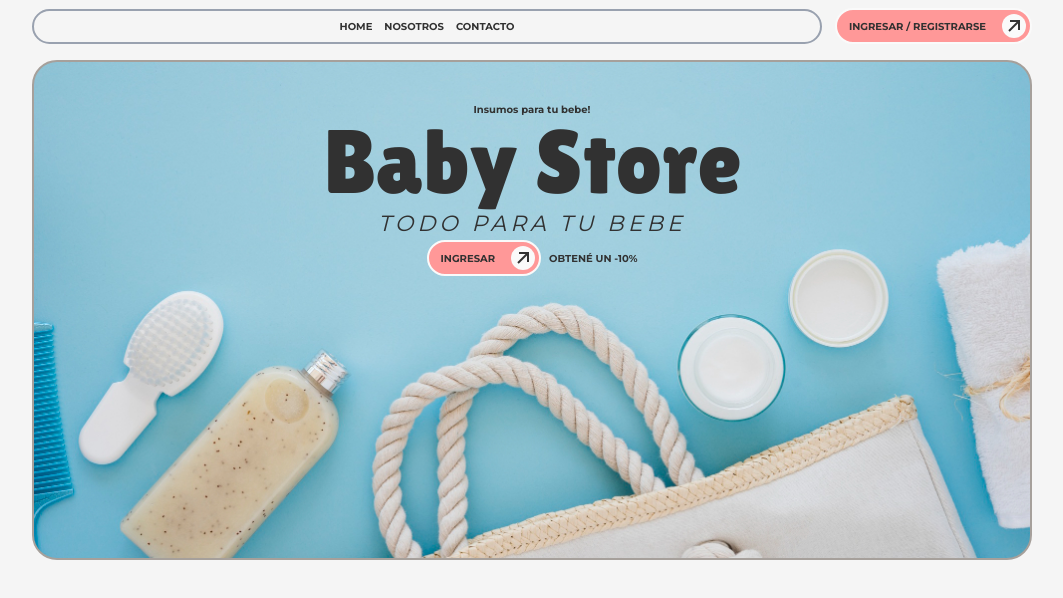
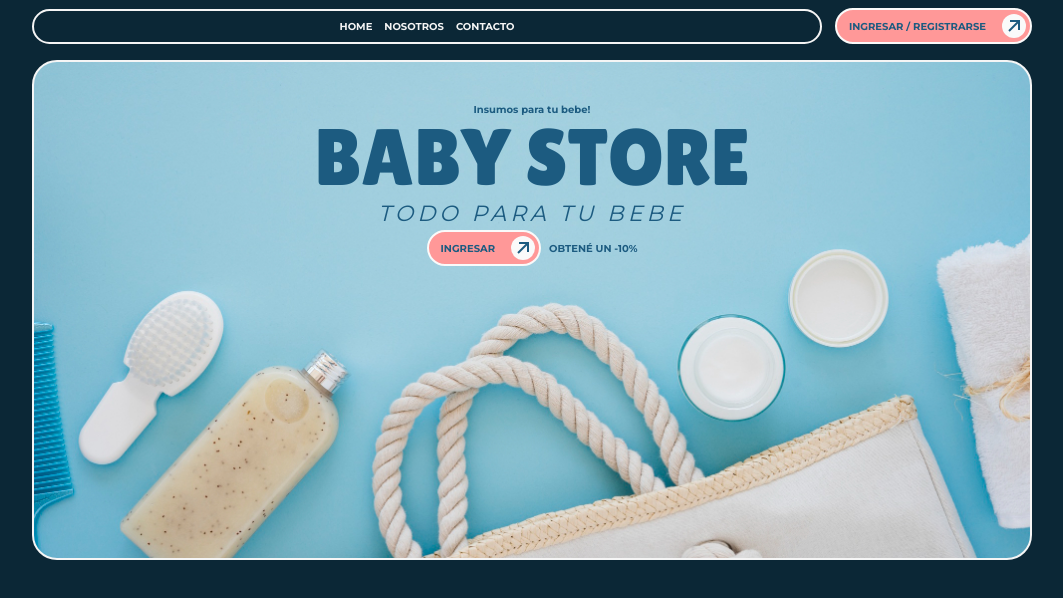
Before and after one commit to JONAAVILA/store-frontend, a Next.js app: page / in a window 1280 px wide. Shown: the top 598 px of the page, without its empty margins (108-1171 px from the left). Built offline with nearby package versions, Linux system fonts and the light colour scheme.

Commit message:
them dark complete

```diff
--- a/src/app/globals.css
+++ b/src/app/globals.css
@@ -2,16 +2,19 @@
 @custom-variant dark (&:where(.dark, .dark *));
 
 :root {
-  --background: #F5F5F5;
-  --foreground: #313131;
+  --primary: #F5F5F5;
+  --secundary: #252525;
   --action: #ff9898;
   --actionHover: #1c5b80;
+
+  --dark-bg:#0b2736;
+  --dark-text:var(--actionHover);
 
   font-weight: 700;
 }
 
 h1{
-  font-size: 90px;
+  font-size: 80px;
   line-height: 1;
 }
 h2{
--- a/src/app/layout.tsx
+++ b/src/app/layout.tsx
@@ -24,8 +24,8 @@ export default function RootLayout({
   children: React.ReactNode;
 }>) {
   return (
-    <html lang="en" className={`${montserrat.className}`}>
-      <body className="grid align-top justify-center text-center text-[var(--foreground)] py-2 bg-[var(--background)] dark:bg-[var(--foreground)] dark:text-[var(--background)] transition-colors duration-300" >
+    <html lang="en" className={`${montserrat.className} dark`}>
+      <body className="grid align-top justify-center text-center text-[var(--secundary)] py-2 bg-[var(--primary)] dark:bg-[var(--dark-bg)] dark:text-[var(--actionHover)] transition-colors duration-300" >
         <Navbar/>
         {children}
       </body>
--- a/src/app/page.tsx
+++ b/src/app/page.tsx
@@ -4,10 +4,10 @@ import { lilita } from "./layout";
 export default async function Home(){
   return (
     <main className="grid">
-      <section className="grid place-items-cente w-[1000px] h-[500px] py-6 border-stone-400 border-2 rounded-[25px] bg-[url('../../public/bgk-store.jpg')] bg-no-repeat bg-cover bg-center" >
+      <section className="grid place-items-cente w-[1000px] h-[500px] py-6 border-stone-400 border-2 rounded-[25px] bg-[url('../../public/bgk-store.jpg')] bg-no-repeat bg-cover bg-center dark:border-[var(--primary)]" >
         <header className="flex flex-col align-middle py-4" >
           <p className="text-[10px]" >Insumos para tu bebe!</p>
-          <h1 className={lilita.className} >Baby Store</h1>
+          <h1 className={lilita.className} >BABY STORE</h1>
           <h2>TODO PARA TU BEBE</h2>
           <div className="flex align-middle items-center justify-center gap-2 font-bold" >
             <ButtonAction>
--- a/src/components/Navbar.tsx
+++ b/src/components/Navbar.tsx
@@ -3,7 +3,7 @@ import ButtonAction from "./buttons/buttonAction";
 export default function Navbar(){
     return(
         <aside className="flex items-center justify-between w-[1000px] gap-1 pb-2 mb-2">
-            <div className="flex items-center justify-center w-[790px] gap-3 text-[10px] p-2 border-2 rounded-3xl border-gray-400" >
+            <div className="flex items-center justify-center w-[790px] gap-3 text-[10px] p-2 border-2 rounded-3xl border-gray-400 dark:text-[var(--primary)] dark:border-[var(--primary)]" >
                 <a href="">HOME</a>
                 <a href="">NOSOTROS</a>
                 <a href="">CONTACTO</a>
```
